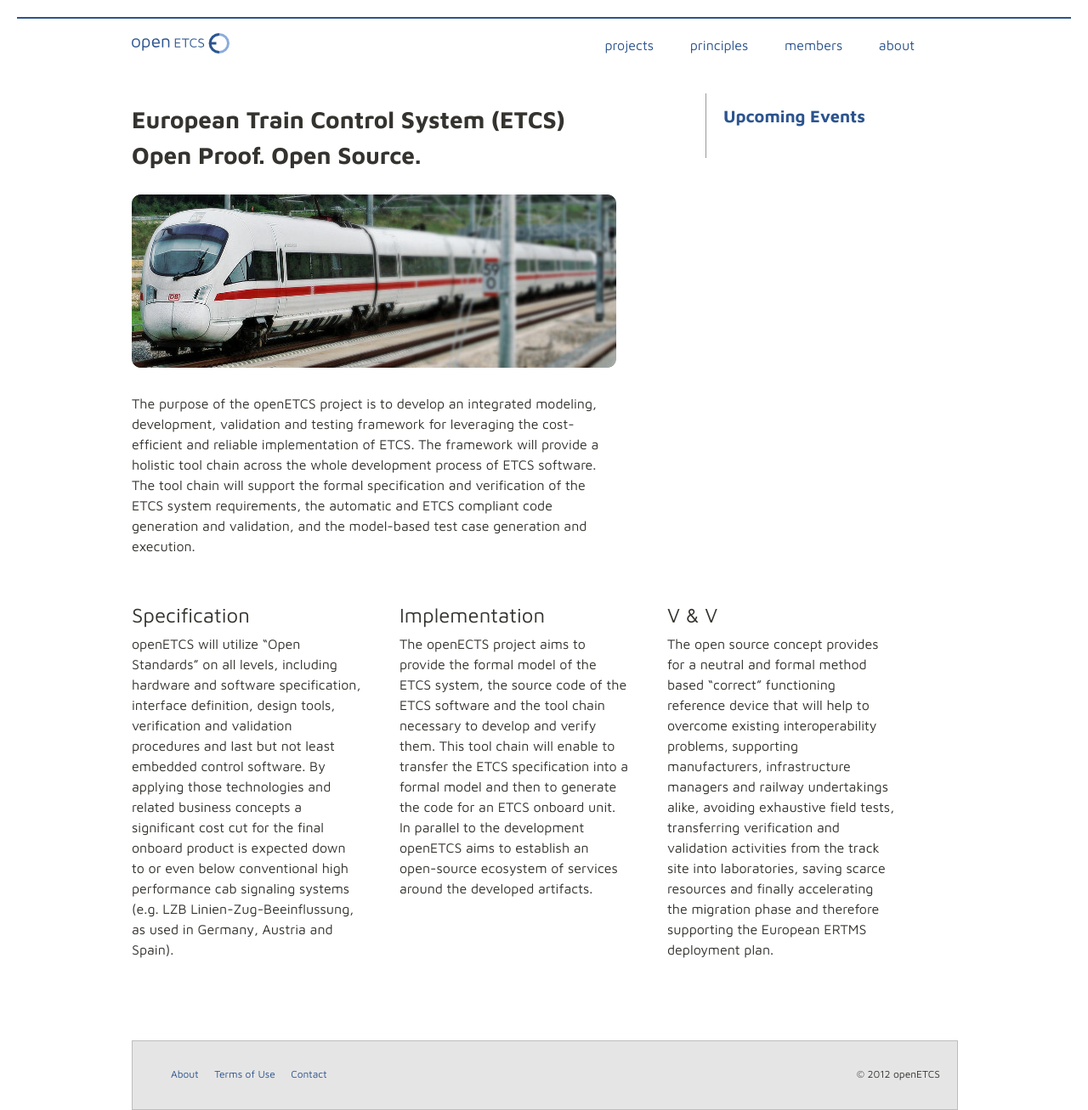
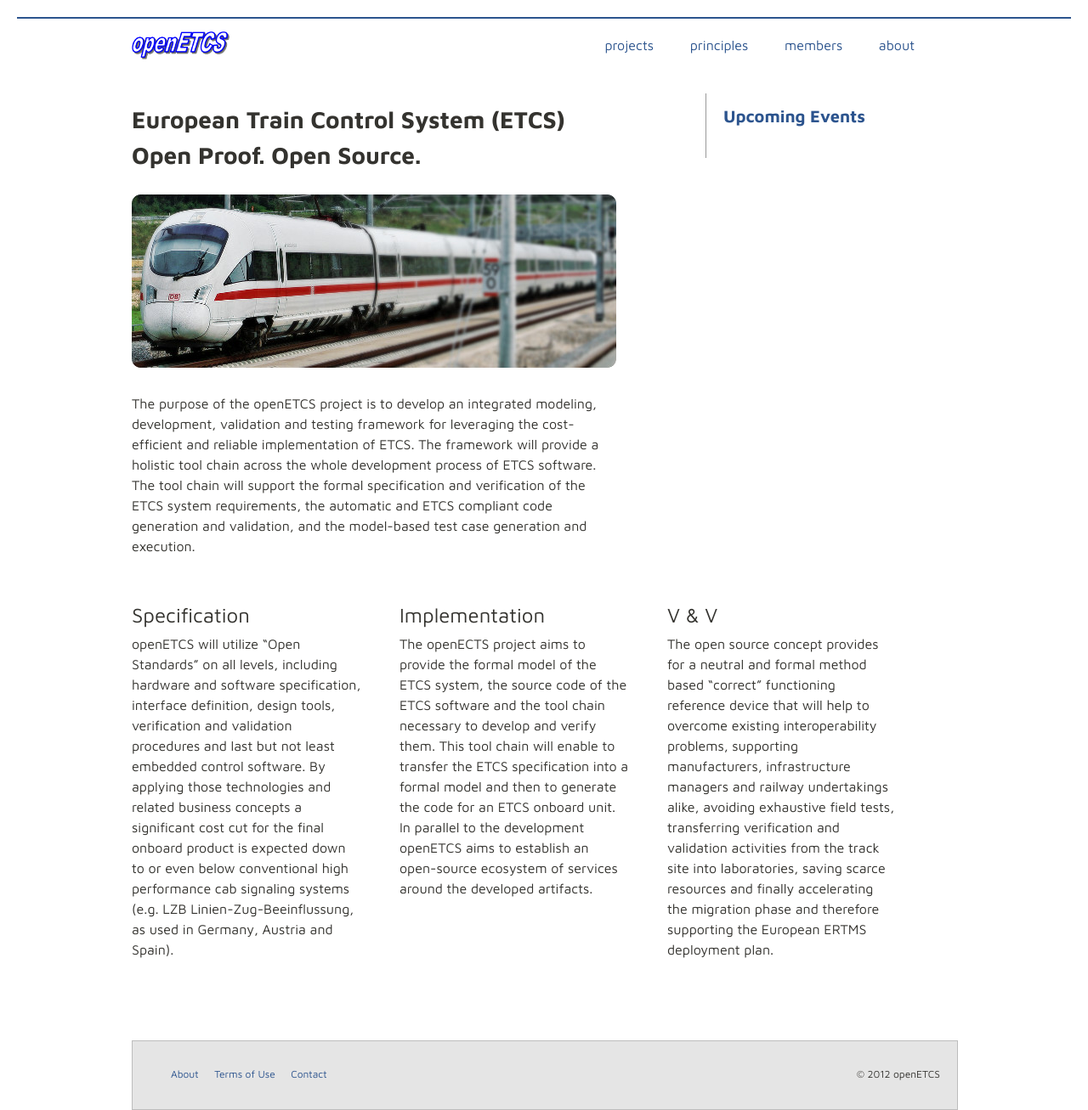
Before and after one commit to openETCS/openetcs.github.com, a Jekyll site: the page built from index.html, in a window 1280 px wide. Shown: the whole page at 85% size. Built offline with Jekyll 4.4.1, drawn with Linux system fonts in a browser that asks for light colours.

Commit message:
Update default.html
logo

```diff
--- a/_layouts/default.html
+++ b/_layouts/default.html
@@ -32,7 +32,7 @@
       <div class="container">
         <div class="row">
           <div class="span4 offset1">
-            <a href="/"><img src="/images/logos/openetcs.png" alt="Open ETCS Logo"/></a>
+            <a href="/"><img src="/images/logos/openetcs2.png" alt="Open ETCS Logo"/></a>
           </div>
           <div id="menu" class="span6 offset1">
             <ul id="navigation">
```
